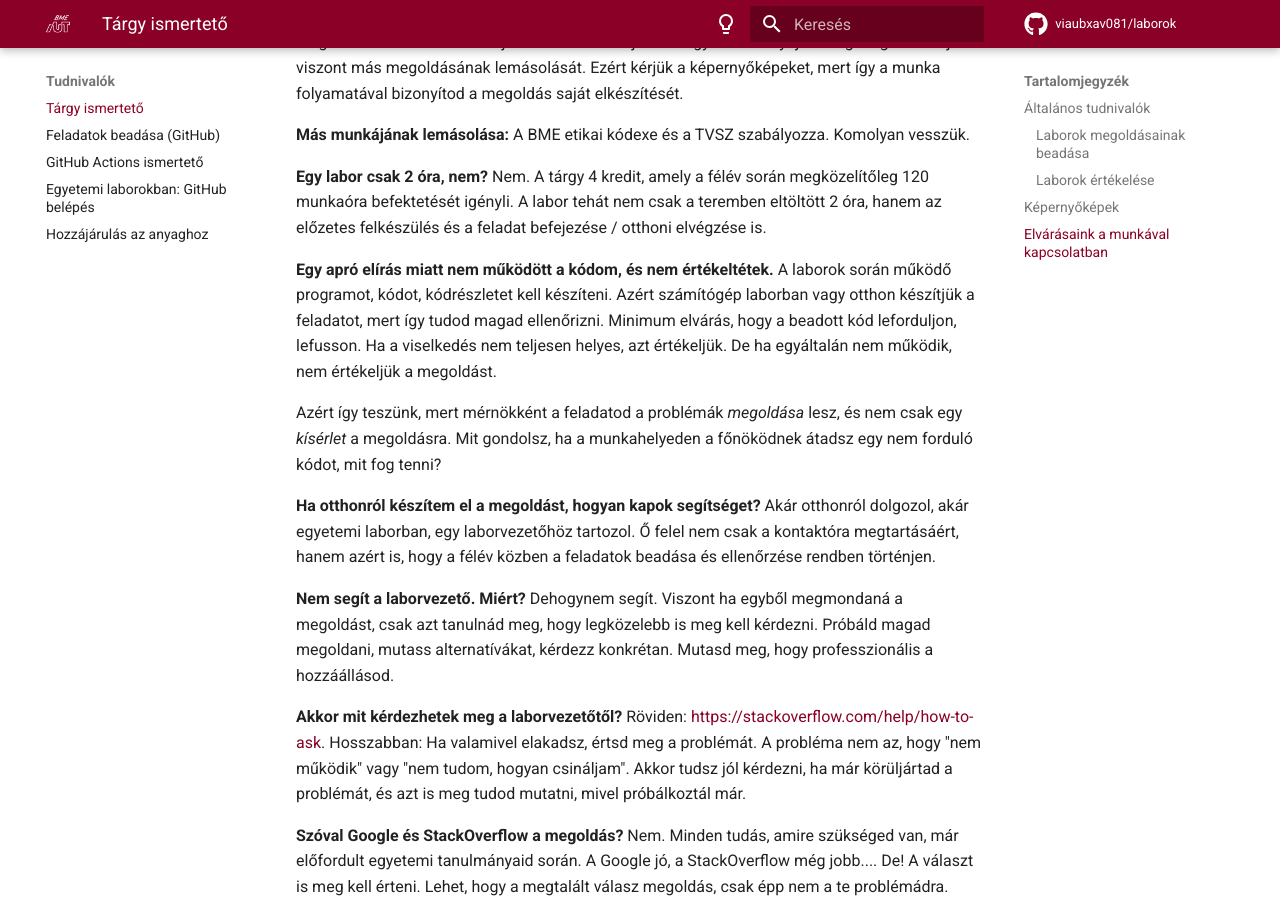
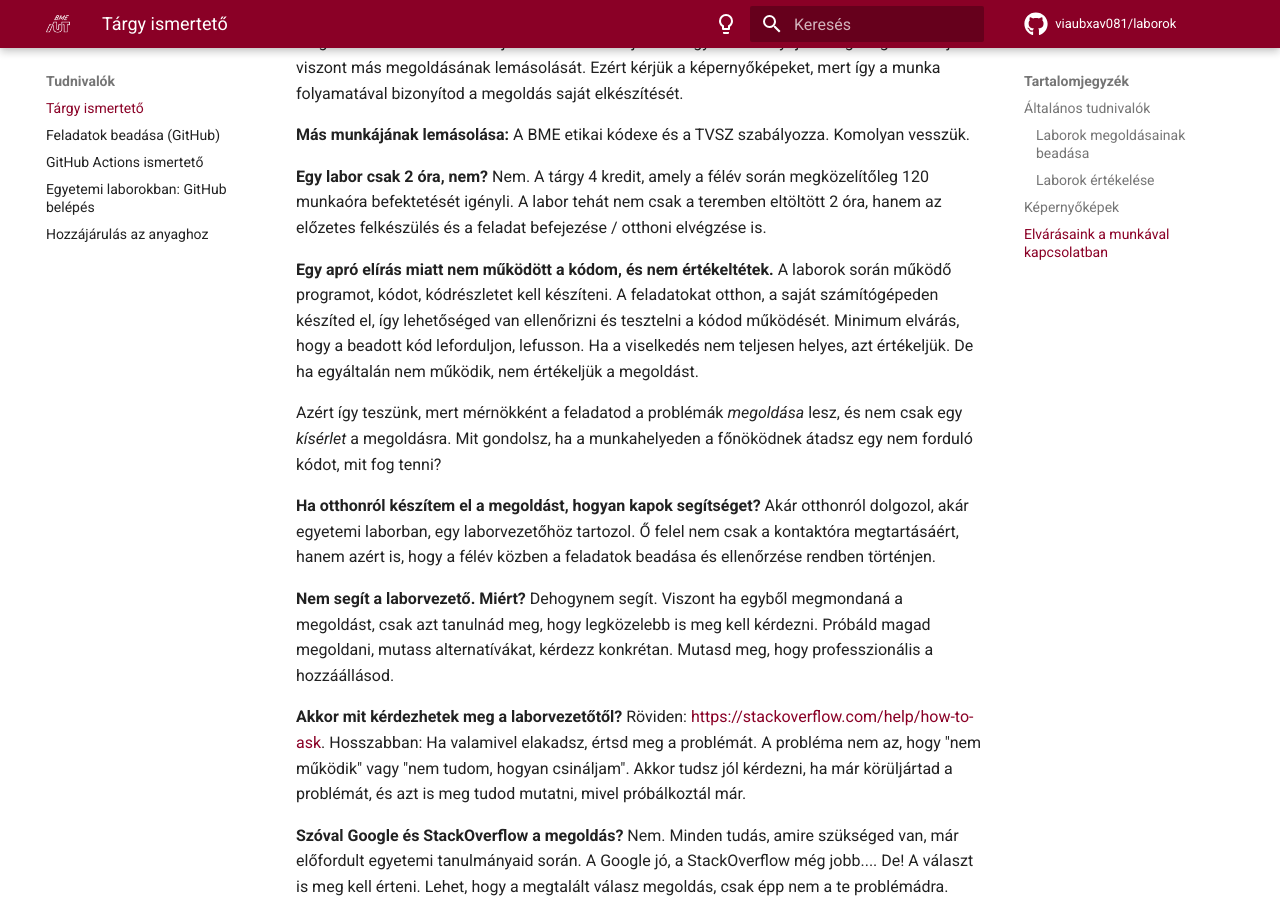
Before and after one commit to VIAUBXAV081/laborok, an MkDocs documentation site: the page built from docs/index.md, in a window 1280 px wide and 900 px high, scrolled down 1808 px. Built offline with MkDocs 1.6.1 and Material for MkDocs 9.7.7, drawn with Linux system fonts in a browser that asks for light colours; comment, search, counter and statistics services are not loaded.

Commit message:
Update index.md

```diff
--- a/docs/index.md
+++ b/docs/index.md
@@ -52,7 +52,7 @@ A laborok kérik, hogy készíts képernyőképet a megoldás egy-egy részérő
 
 **Egy labor csak 2 óra, nem?** Nem. A tárgy 4 kredit, amely a félév során megközelítőleg 120 munkaóra befektetését igényli. A labor tehát nem csak a teremben eltöltött 2 óra, hanem az előzetes felkészülés és a feladat befejezése / otthoni elvégzése is.
 
-**Egy apró elírás miatt nem működött a kódom, és nem értékeltétek.** A laborok során működő programot, kódot, kódrészletet kell készíteni. Azért számítógép laborban vagy otthon készítjük a feladatot, mert így tudod magad ellenőrizni. Minimum elvárás, hogy a beadott kód leforduljon, lefusson. Ha a viselkedés nem teljesen helyes, azt értékeljük. De ha egyáltalán nem működik, nem értékeljük a megoldást.
+**Egy apró elírás miatt nem működött a kódom, és nem értékeltétek.** A laborok során működő programot, kódot, kódrészletet kell készíteni. A feladatokat otthon, a saját számítógépeden készíted el, így lehetőséged van ellenőrizni és tesztelni a kódod működését. Minimum elvárás, hogy a beadott kód leforduljon, lefusson. Ha a viselkedés nem teljesen helyes, azt értékeljük. De ha egyáltalán nem működik, nem értékeljük a megoldást.
 
 Azért így teszünk, mert mérnökként a feladatod a problémák _megoldása_ lesz, és nem csak egy _kísérlet_ a megoldásra. Mit gondolsz, ha a munkahelyeden a főnöködnek átadsz egy nem forduló kódot, mit fog tenni?
 
```
